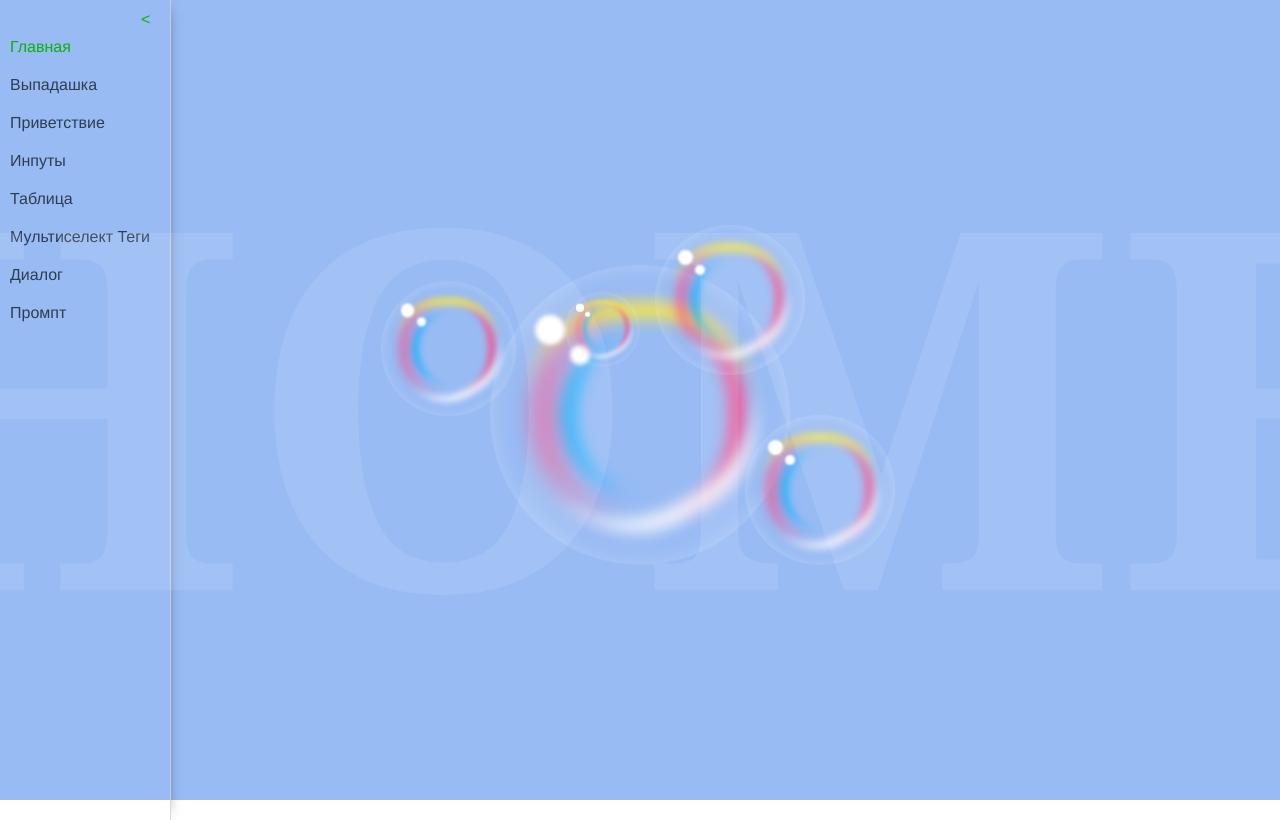
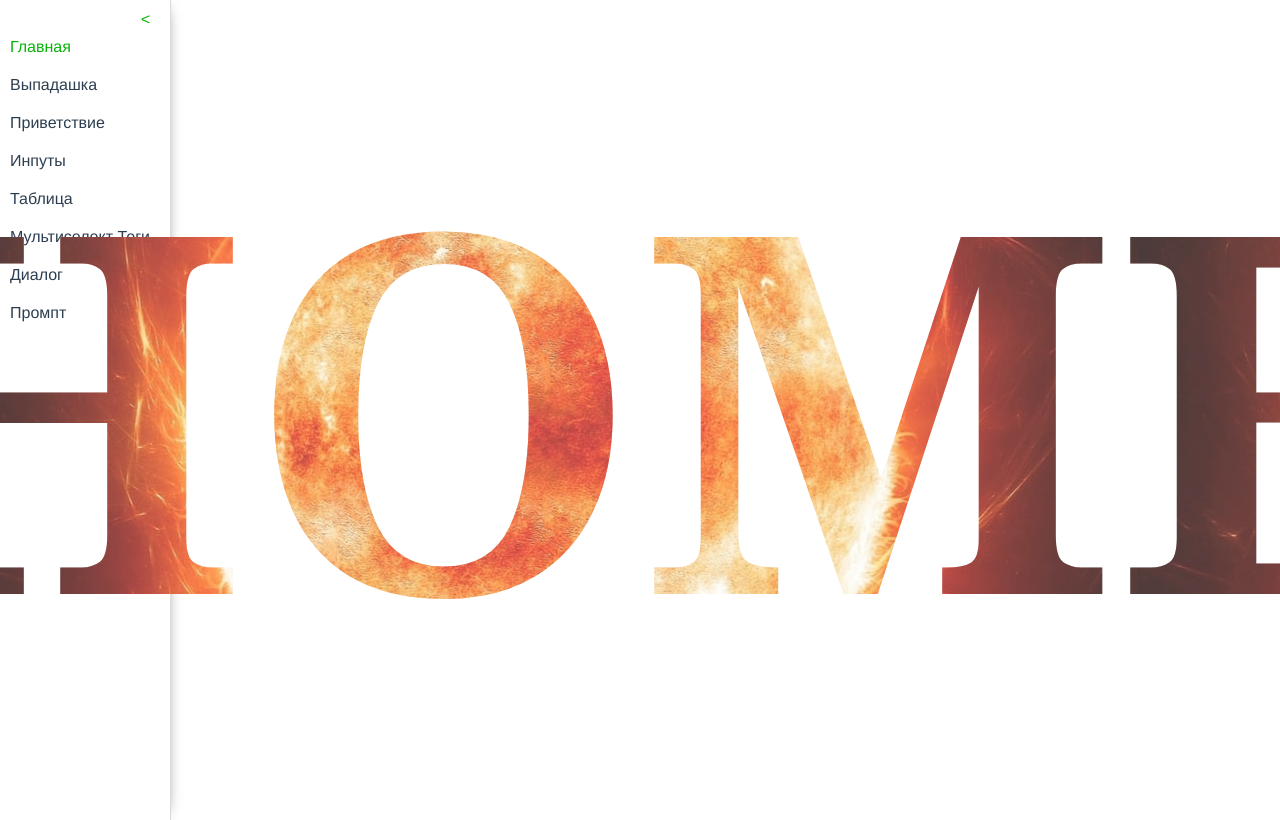
Before and after one commit to Vladimir-Polyakoff/lib-components, a Vue app: page / in a window 1280 px wide. Shown: the top 820 px of the page. Built offline with nearby package versions, Linux system fonts and the light colour scheme.

Commit message:
cosmetics

```diff
--- a/src/components/CirclePoint.vue
+++ b/src/components/CirclePoint.vue
@@ -1,9 +1,3 @@
-<template>
-  <div class="circle">
-    <div class="point">{{ point }}</div>
-  </div>
-</template>
-
 <script>
 export default {
   name: "CirclePoint",
@@ -17,8 +11,14 @@ export default {
 }
 </script>
 
+<template>
+  <div class="circle">
+    <div class="point">{{ point }}</div>
+  </div>
+</template>
+
 <style scoped>
-  .circle{
+  .circle {
     width: 50px;
     height: 50px;
     border: 1px solid green;
--- a/src/components/Table.vue
+++ b/src/components/Table.vue
@@ -2,20 +2,10 @@
 
 export default {
   name: 'TheTable',
-    props: {
-      headerConfig: {
-        type: Array,
-        required: true
-      },
-      data: {
-        type: Array,
-        required: true
-      }
-    },
 
-  data () {
-    return {
-    }
+  props: {
+    headerConfig: { type: Array, required: true },
+    data: { type: Array, required: true }
   }
 }
 </script>
@@ -57,13 +47,9 @@ export default {
   .table {
     position: relative;
     width: 100%;
-    height: 100%;
-    top: 50%;
   }
   table {
-    position: absolute;
-    inset: 0;
-    margin: auto;
+    margin-top: 300px;
     font-family: sans-serif;
     text-align: center;
     border-collapse:collapse;
@@ -72,13 +58,15 @@ export default {
     color: #656565;
     display: flex;
     flex-direction: column;
-    align-items: center;
+    align-items: flex-start;
+    background: #afcde7;
   }
   tr {
     display: flex;
     justify-content: flex-start;
+    background: #afcde7;
   }
-  th, td:first-child {
+  th, td {
     background: #afcde7;
     color:white;
     padding: 20px 40px;
@@ -88,6 +76,7 @@ export default {
     border-width: 0 1px 1px 0;
     border-color:white;
     height: 22px;
+    width: 50px;
     align-self: flex-start;
   }
   td {
@@ -99,7 +88,7 @@ export default {
     text-align: center;
   }
 
-  tbody div:first-child {
+  /* tbody div:first-child {
     color: blue;
-  }
+  } */
 </style>
--- a/src/pages/DropdownPage.vue
+++ b/src/pages/DropdownPage.vue
@@ -13,7 +13,7 @@ export default {
       list: [
         { id: 0, title: 'all' },
         { id: 1, title: 'Name' },
-        { id: 2, title: 'Username'},
+        { id: 2, title: 'Username' },
         { id: 3, title: 'Email' }
       ],
       list2: ['all', 'Name', 'Username', 'Email'],
@@ -57,16 +57,3 @@ export default {
     margin:0 auto;
   }
 </style>
-
-<script>
-export default {
-  data: {
-    selected3: {},
-    list3: [
-      {id:0, title: 'new1'},
-      {id:1, title: 'new2'},
-      {id:2, title: 'new3'}
-    ]
-  }
-}
-</script>
--- a/src/pages/Fields.vue
+++ b/src/pages/Fields.vue
@@ -31,6 +31,7 @@ export default {
   methods: {
     setFieldValue (value, index) {
       // для inputValue : this.$set(this, 'inputValue', value)  если одна вложеность
+      console.log(this.inputs[index])
       this.$set(this.inputs[index], 'value', value)
     },
 
@@ -60,8 +61,8 @@ export default {
     <Field
       v-for="(input, index) in inputs" :key="input.id"
       :id="input.id"
+      :value="input.value"
       :label="input.label"
-      :value="input.value"
       @input="value => setFieldValue(value, index)"
     />
     <button @click="addInput">Добавит input</button>
--- a/src/pages/Home.vue
+++ b/src/pages/Home.vue
@@ -8,43 +8,6 @@ export default {
 <div class="wrapper">
   <div class="loader">
     <h1>HOME</h1>
-  </div>
-  <div class="body">
-    <div class="bubble">
-        <span></span>
-        <span></span>
-        <span></span>
-        <span></span>
-        <span></span>
-    </div>
-    <div class="bubble">
-        <span></span>
-        <span></span>
-        <span></span>
-        <span></span>
-        <span></span>
-    </div>
-    <div class="bubble">
-        <span></span>
-        <span></span>
-        <span></span>
-        <span></span>
-        <span></span>
-    </div>
-    <div class="bubble">
-        <span></span>
-        <span></span>
-        <span></span>
-        <span></span>
-        <span></span>
-    </div>
-    <div class="bubble">
-        <span></span>
-        <span></span>
-        <span></span>
-        <span></span>
-        <span></span>
-      </div>
   </div>
 </div>
 </template>
@@ -82,7 +45,7 @@ export default {
     animation: animate 25s linear infinite;
   }
 
-  /* @keyframes animate  {
+  @keyframes animate  {
     0% {
         background-position: left -300px top 80px;
         color: rgba(0, 0, 0, 0.01);
@@ -100,115 +63,5 @@ export default {
         background-position: left 2400px top 80px ;
         color: rgba(0, 0, 0, 0.01);
     }
-  } */
-
-  .body {
-    z-index: -1;
-    position: fixed;
-    top: 0;
-    width: 100%;
-    display: flex;
-    justify-content: center;
-    align-items: center;
-    min-height: 100vh;
-    background: #4b88ec91;
-  }
-  .bubble {
-    position: absolute;
-    width: 300px;
-    height: 300px;
-    border-radius: 50%;
-    box-shadow: inset 0 0 25px rgba(255, 255, 255, 0.25);
-    animation: animate 8s ease-in-out infinite;
-  }
-  .bubble:nth-child(2) {
-    position: relative;
-    zoom: 0.45;
-    left: -10px;
-    top: -100px;
-    animation-delay: -4s;
-  }
-  .bubble:nth-child(3) {
-    position: relative;
-    zoom: 0.25;
-    right: -180px;
-    top: -300px;
-    animation-delay: -6s;
-  }
-  .bubble:nth-child(4) {
-    position: relative;
-    zoom: 0.5;
-    right: -120px;
-    top: -200px;
-    animation-delay: -5s;
-  }
-  .bubble:nth-child(5) {
-    position: relative;
-    zoom: 0.5;
-    left: 0px;
-    bottom: -200px;
-    animation-delay: -3s;
-  }
-  @keyframes animate {
-    0%,100% {
-      transform: translateY(-20px);
-    }
-    50% {
-      transform: translateY(20px);
-    }
-  }
-  .bubble::before {
-    content: '';
-    position: absolute;
-    top: 50px;
-    left: 45px;
-    width: 30px;
-    height: 30px;
-    border-radius: 50%;
-    background: #fff;
-    z-index: 10;
-    filter: blur(2px);
-  }
-  .bubble::after {
-    content: '';
-    position: absolute;
-    top: 80px;
-    left: 80px;
-    width: 20px;
-    height: 20px;
-    border-radius: 50%;
-    background: #fff;
-    z-index: 10;
-    filter: blur(2px);
-  }
-  .bubble span {
-    position: absolute;
-    border-radius: 100px;
-  }
-  .bubble span:nth-child(1) {
-    inset: 70px;
-    border-left: 15px solid #0fb4ff;
-    filter: blur(8px);
-  }
-  .bubble span:nth-child(2){
-    inset: 45px;
-    border-right: 15px solid #ff4484;
-    filter: blur(8px);
-  }
-  .bubble span:nth-child(3) {
-    inset: 38px;
-    border-top: 15px solid #ffeb3b;
-    filter: blur(8px);
-  }
-  .bubble span:nth-child(4) {
-    inset: 46px;
-    border-left: 15px solid #ff4484;
-    filter: blur(12px);
-  }
-  .bubble span:nth-child(5) {
-    inset: 38px;
-    border-bottom: 15px solid #fff;
-    filter: blur(8px);
-    transform: rotate(330deg);
   }
 </style>
--- a/src/pages/TablePage.vue
+++ b/src/pages/TablePage.vue
@@ -33,7 +33,7 @@ export default {
       ],
       list: [
         {
-          name: 'Alehsa',
+          name: 'Alexey',
           html: true,
           css: true,
           js: true,
@@ -44,7 +44,7 @@ export default {
           html: true,
           css: true,
           js: true,
-          vue: false
+          vue: true
         }
       ]
     }
@@ -81,5 +81,6 @@ export default {
   .name {
     display: block;
     text-align: left;
+    margin-left: -33px ;
   }
 </style>
--- a/src/pages/Welcome.vue
+++ b/src/pages/Welcome.vue
@@ -9,8 +9,8 @@ export default {
 
   data () {
     return {
-      title: 'title',
-      description: 'description',
+      // title: 'title',
+      // description: 'description',
       list: [
         {
           title: 'Подключите банк',
```
Also changed, not shown: src/components/MultiselectTags.vue (+2 -8 lines), src/pages/MultiselectTagsPage.vue (+3 -12 lines), src/components/Dropdown.vue (line endings or trailing spaces).
